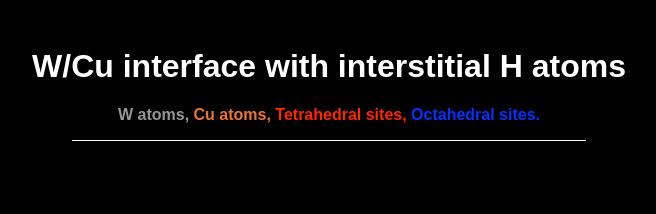
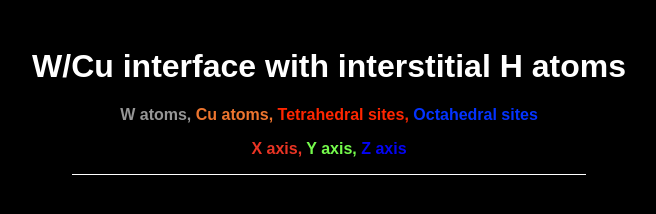
Before and after one commit to YosvanySS/interface, a plain HTML site: page index.html in a window 1280 px wide. Shown: the whole page, without its empty margins (311-967 px from the left). Drawn offline with nearby package versions, Linux system fonts and the light colour scheme.

Commit message:
Update index.html

```diff
--- a/index.html
+++ b/index.html
@@ -13,8 +13,14 @@
       <p style="color:rgb(150,150,150); font-weight:bold"> W atoms,
                 <span style="color:rgb(237,117,47); font-weight:bold"> Cu atoms, </span>
                 <span style="color:rgb(255,38,0); font-weight:bold"> Tetrahedral sites, </span>
-                <span style="color:rgb(4,51,255); font-weight:bold"> Octahedral sites. </span>
+                <span style="color:rgb(4,51,255); font-weight:bold"> Octahedral sites </span>
       </p>
+
+      <p></p>
+      <p style="color:rgb(234,52,36); font-weight:bold"> X axis,
+                <span style="color:rgb(117,251,76); font-weight:bold"> Y axis, </span>
+                <span style="color:rgb(4,4,245); font-weight:bold"> Z axis </span>
+
       <hr size="1" width="40%" color="white">
 
     </header>
```
